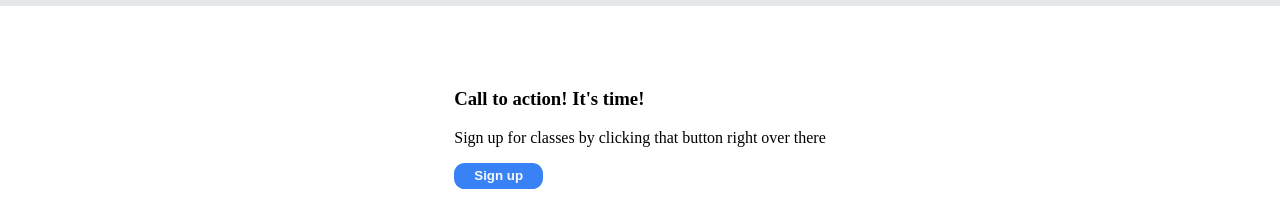
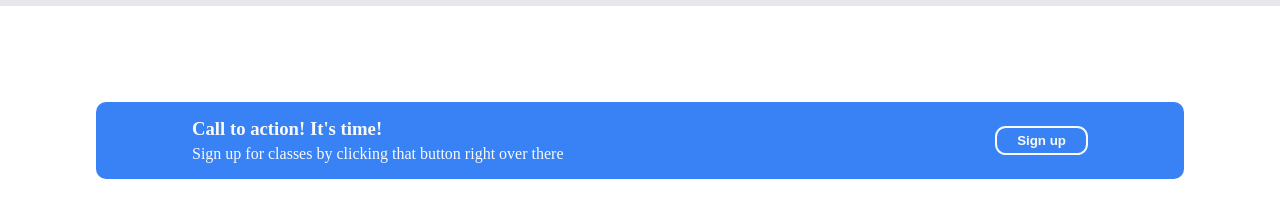
Before and after one commit to majowyporanek/landing_page, a plain HTML site: page index.html in a window 1280 px wide. Shown: the part 1182-1390 px from the top of the page. Drawn offline with Linux system fonts and the light colour scheme.

```diff
--- a/style.css
+++ b/style.css
@@ -144,3 +144,31 @@ h2 {
     margin: 0;
     padding: 0 4em;
 }
+
+.action {
+    width: 70%;
+    display: flex;
+    justify-content: space-between;
+    align-items: center;
+    background-color: #3882f6;
+    padding: 1em 6em;
+    margin: 2em 0;
+    border-radius: 10px;
+}
+
+.action button {
+    border: 2px solid #F9FAF8;
+}
+
+h3 {
+    color: #F9FAF8;
+    margin: 0;
+    margin-bottom: .3em;
+}
+
+
+.left p {
+    margin: 0;
+    color: #F9FAF8;
+
+}
```
